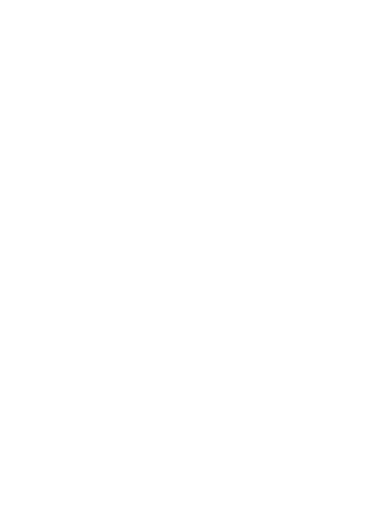
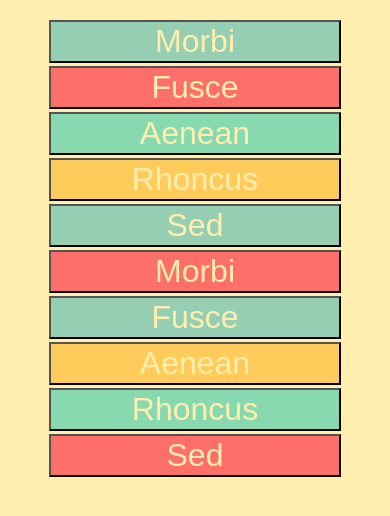
Before and after one commit to eamoses/vue-with-grid, a plain HTML site: page index.html in a window 390 px wide. Drawn offline with nearby package versions, Linux system fonts and the light colour scheme.

Commit message:
vue repeating entered data and grid css with responsive buttons

```diff
--- /dev/null
+++ b/app.js
@@ -0,0 +1,17 @@
+var app = new Vue({
+  el: "#app",
+  data: {
+    items: [
+      {title: "Morbi", body: "Morbi nec dictum..."},
+      {title: "Fusce", body: "Fusce molestie..."},
+      {title: "Aenean", body: "Aenean et lectus..."},
+      {title: "Rhoncus", body: "Rhoncus eleifend..."},
+      {title: "Sed", body: "Sed tellus..."},
+	  {title: "Morbi", body: "Morbi nec dictum..."},
+	  {title: "Fusce", body: "Fusce molestie..."},
+	  {title: "Aenean", body: "Aenean et lectus..."},
+	  {title: "Rhoncus", body: "Rhoncus eleifend..."},
+	  {title: "Sed", body: "Sed tellus..."}
+    ]
+  }
+})
--- a/index.html
+++ b/index.html
@@ -3,9 +3,16 @@
 	<head>
 		<meta charset="utf-8">
 		<title>VueJS with Grid Practice</title>
-		<script src="https://cdn.jsdelivr.net/npm/vue"></script>
+		<link rel="stylesheet" href="styles.css">
 	</head>
 	<body>
-
+	    <div id="app" class="container">
+	        <button type="button" class="list-group-item" v-for="item in items">{{ item.title }}</button>
+	    </div>
+	<script src="https://code.jquery.com/jquery-3.2.1.slim.min.js" integrity="sha384-KJ3o2DKtIkvYIK3UENzmM7KCkRr/rE9/Qpg6aAZGJwFDMVNA/GpGFF93hXpG5KkN" crossorigin="anonymous"></script>
+	<script src="https://cdnjs.cloudflare.com/ajax/libs/popper.js/1.12.9/umd/popper.min.js" integrity="sha384-ApNbgh9B+Y1QKtv3Rn7W3mgPxhU9K/ScQsAP7hUibX39j7fakFPskvXusvfa0b4Q" crossorigin="anonymous"></script>
+	<script src="https://maxcdn.bootstrapcdn.com/bootstrap/4.0.0-beta.3/js/bootstrap.min.js" integrity="sha384-a5N7Y/aK3qNeh15eJKGWxsqtnX/wWdSZSKp+81YjTmS15nvnvxKHuzaWwXHDli+4" crossorigin="anonymous"></script>
+	<script src="https://cdn.jsdelivr.net/npm/vue"></script>
+	<script src="app.js"></script>
 	</body>
 </html>
--- /dev/null
+++ b/styles.css
@@ -0,0 +1,44 @@
+.container > button {
+    display: flex;
+    justify-content: center;
+    align-items: center;
+    font-size: 2em;
+    color: #ffeead;
+}
+
+html, body {
+  background-color: #ffeead;
+  margin: 10px;
+}
+
+button:focus {
+	outline: none;
+}
+
+.container > button:nth-child(1n) {
+  background-color: #96ceb4;
+}
+
+.container > button:nth-child(3n) {
+  background-color: #88d8b0;
+}
+
+.container > button:nth-child(2n) {
+      background-color: #ff6f69;
+}
+
+.container > button:nth-child(4n) {
+      background-color: #ffcc5c;
+}
+
+.container {
+	height: 100%;
+    display: grid;
+    grid-gap: 3px;
+    grid-template-columns: repeat(12, 1fr);
+    grid-template-rows: auto auto auto auto;
+}
+
+.list-group-item {
+    grid-column: 2 / -2;
+}
```
